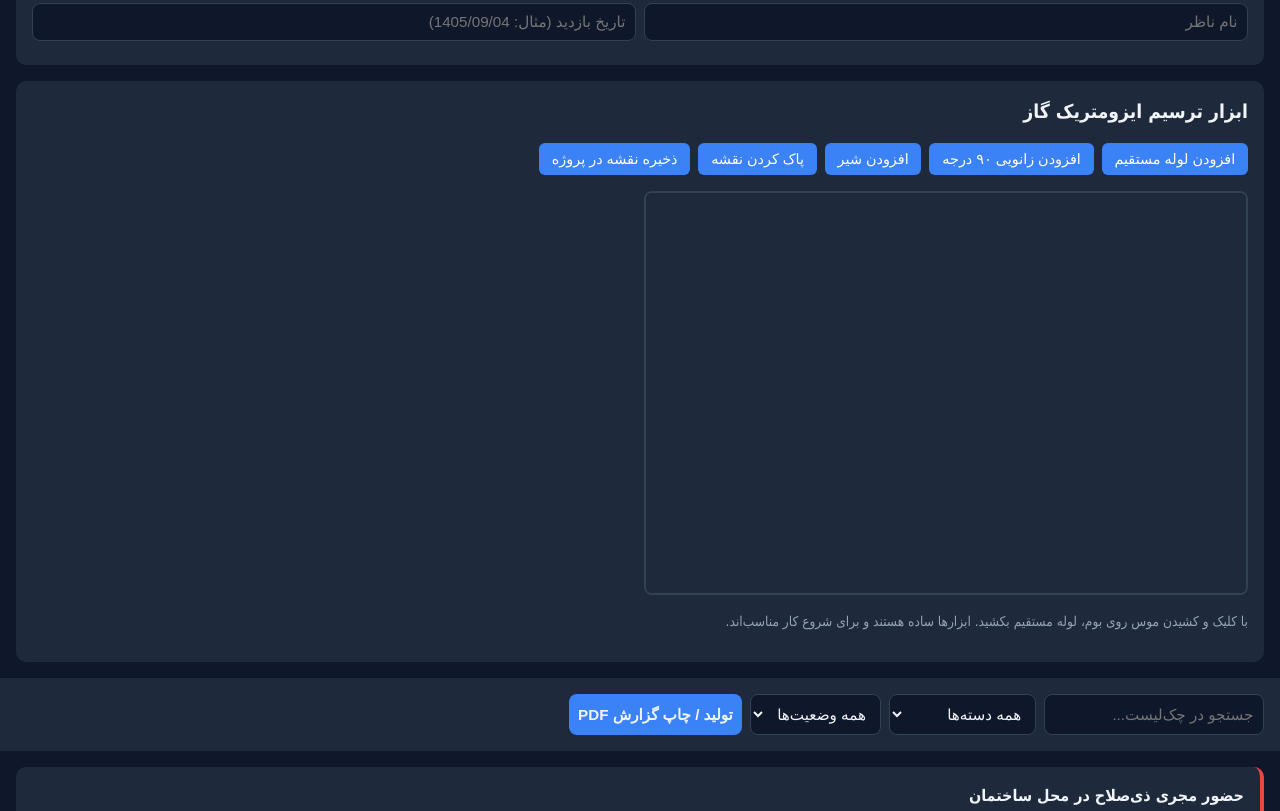
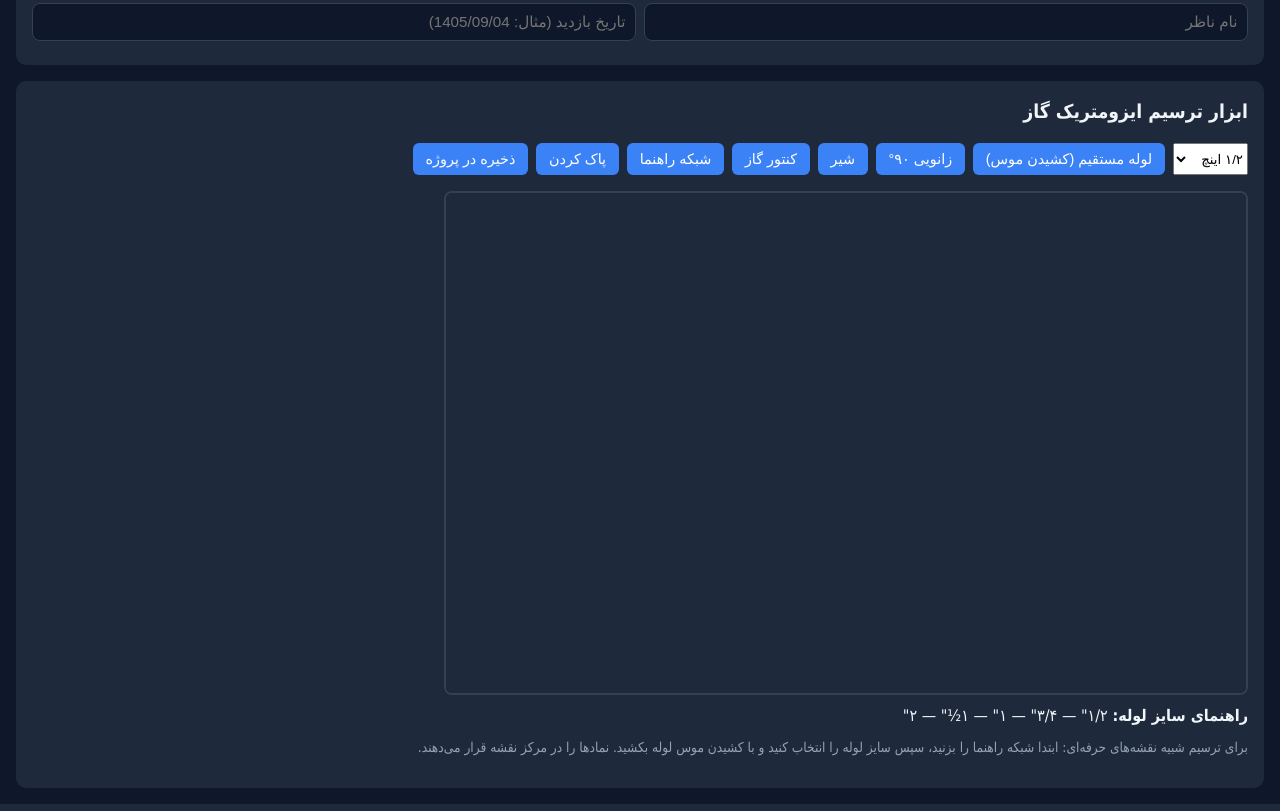
Before and after one commit to armineasy-sudo/dastyarnazer2, a plain HTML site: page pwa/index.html in a window 1280 px wide. Shown: the part 395-1206 px from the top of the page. Drawn offline with Linux system fonts and the light colour scheme.

Commit message:
Enhance isometric tool towards professional gas map structure

```diff
--- a/pwa/index.html
+++ b/pwa/index.html
@@ -39,14 +39,27 @@
     <section class="iso-tool">
       <h2>ابزار ترسیم ایزومتریک گاز</h2>
       <div class="iso-controls">
-        <button id="addPipeBtn">افزودن لوله مستقیم</button>
-        <button id="addElbowBtn">افزودن زانویی ۹۰ درجه</button>
-        <button id="addValveBtn">افزودن شیر</button>
-        <button id="clearCanvasBtn">پاک کردن نقشه</button>
-        <button id="saveIsoBtn">ذخیره نقشه در پروژه</button>
+        <select id="pipeSize">
+          <option value="1/2">۱/۲ اینچ</option>
+          <option value="3/4">۳/۴ اینچ</option>
+          <option value="1">۱ اینچ</option>
+          <option value="1.5">۱ ۱/۲ اینچ</option>
+          <option value="2">۲ اینچ</option>
+        </select>
+        <button id="addPipeBtn">لوله مستقیم (کشیدن موس)</button>
+        <button id="addElbowBtn">زانویی ۹۰°</button>
+        <button id="addValveBtn">شیر</button>
+        <button id="addMeterBtn">کنتور گاز</button>
+        <button id="drawGridBtn">شبکه راهنما</button>
+        <button id="clearCanvasBtn">پاک کردن</button>
+        <button id="saveIsoBtn">ذخیره در پروژه</button>
       </div>
-      <canvas id="isoCanvas" width="600" height="400"></canvas>
-      <p class="hint">با کلیک و کشیدن موس روی بوم، لوله مستقیم بکشید. ابزارها ساده هستند و برای شروع کار مناسب‌اند.</p>
+      <canvas id="isoCanvas" width="800" height="500"></canvas>
+      <div class="legend">
+        <strong>راهنمای سایز لوله:</strong>
+        <span>۱/۲" — ۳/۴" — ۱" — ۱½" — ۲"</span>
+      </div>
+      <p class="hint">برای ترسیم شبیه نقشه‌های حرفه‌ای: ابتدا شبکه راهنما را بزنید، سپس سایز لوله را انتخاب کنید و با کشیدن موس لوله بکشید. نمادها را در مرکز نقشه قرار می‌دهند.</p>
     </section>
 
     <section class="controls">
```
